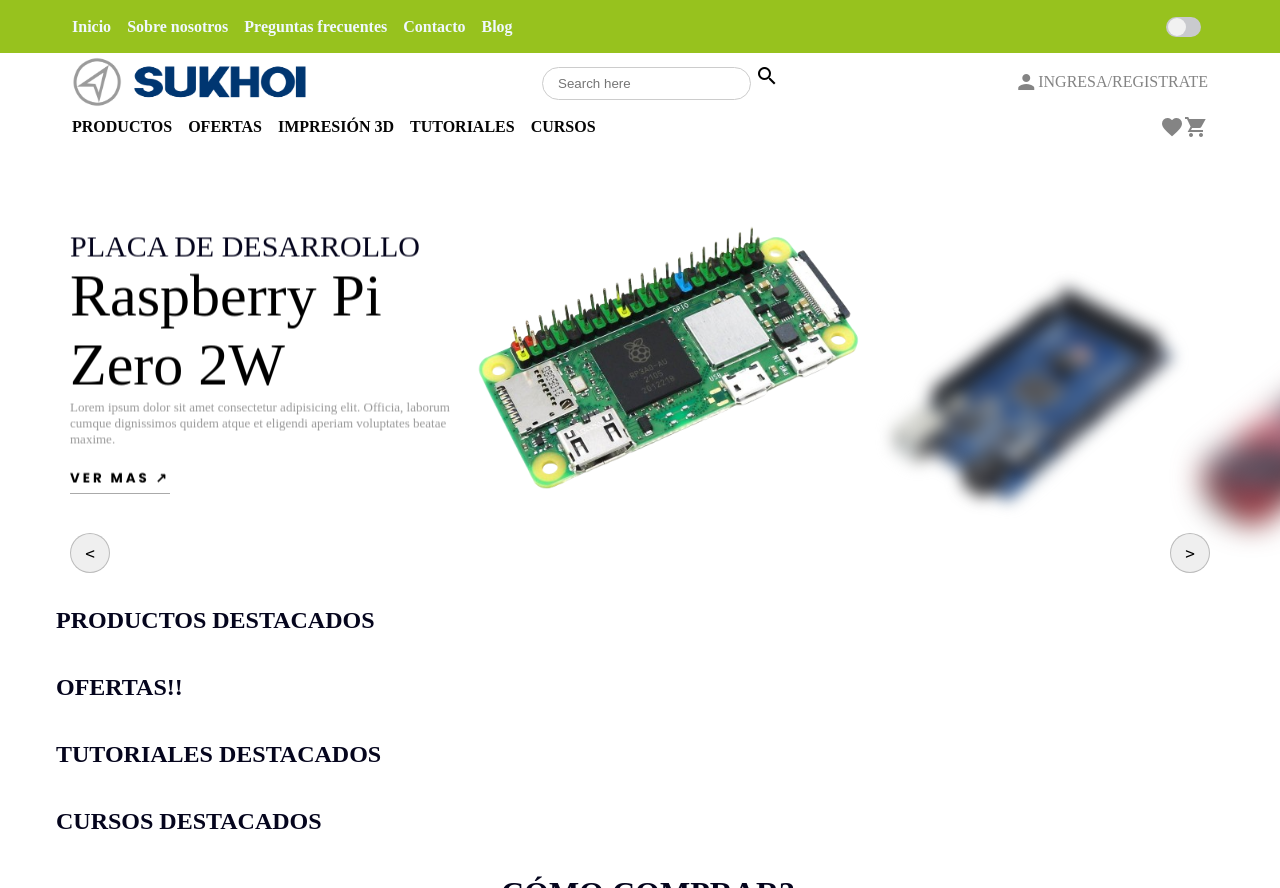
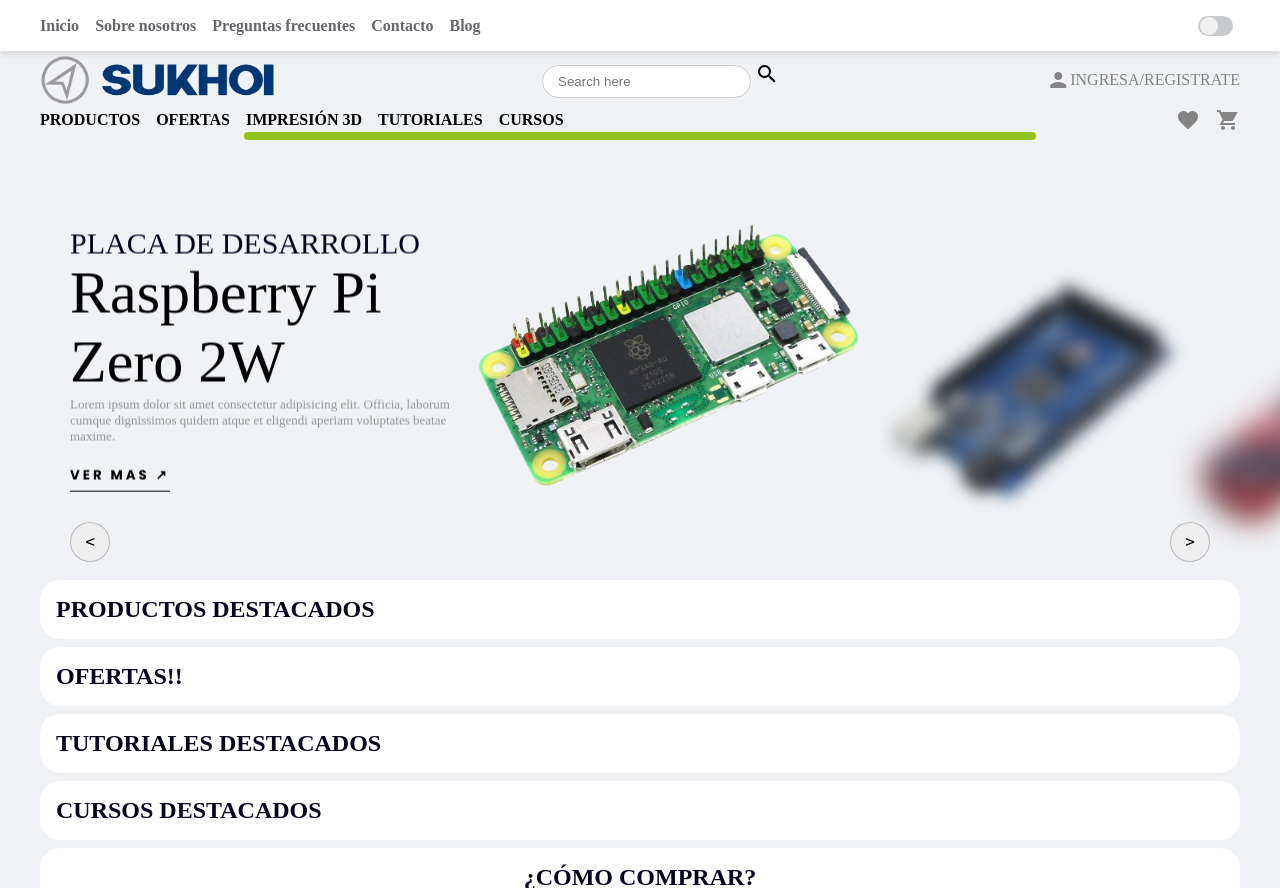
Before and after one commit to joanSR02/hisaltec, a PHP site: page / in a window 1280 px wide. Shown: the top 888 px of the page. Run offline with PHP 8.4, Linux system fonts and the light colour scheme.

Commit message:
estilo mejorado

```diff
--- a/assets/css/estilo.css
+++ b/assets/css/estilo.css
@@ -1,12 +1,17 @@
 @import url('https://fonts.googleapis.com/css2?family=Poppins:wght@300;400;500;600;700;800&display=swap');
 :root{
     /*estilo cuerpo total*/
-    --color-body: rgb(255,255,255);
+    --color-body: rgb(240,242,245);
     --color-contenido: rgb(255,255,255);
     --color-titulo-contenido: rgb(5,5,29);
+    --color-parrafo-contenido: rgb(58,59,60);
+    --color-fondo-icono: rgb(228,230,235);
+    --color-icono-menu: rgb(5,5,5);
+    --color-fondo-hover-icono: rgb(216,218,223);
+    --color-icono: rgb(132,132,132);
     /*estilos encabezado*/
-    --color-encabezado-principal:rgb(151,194,30);
-    --color-texto-principal: aliceblue;
+    --color-fondo-hero_1:rgb(255,255,255);
+    --color-texto-hero_1: rgb(101,103,107);
     --color-texto-secundario: rgb(132,132,132);
     --color-texto-h3: rgb(5,5,5);
 
@@ -129,15 +139,17 @@
 }
 /**********hero_1**********/
 .hero_1{
-    background-color: var(--color-encabezado-principal);
+    background-color: var(--color-fondo-hero_1);
     width: 100%;
     transition: background 0.5s;
+    padding: 0.2rem 0;
+    box-shadow: 0 4px 6px rgba(0, 0, 0, 0.1);
 }
 .contenedor{
     display: flex;
     max-width: 1200px;
     margin: 0 auto;
-    padding: 0.25rem 2rem;
+    width: 95%;
     align-items: center;/*Centrar verticalmente los elementos de contenedor*/
     justify-content: space-between;
 }
@@ -146,14 +158,29 @@
     gap: 1rem;
 }
 .hero_1 .contenedor nav ul li a{
-    color: var(--color-texto-principal);
+    color: var(--color-texto-hero_1);
     font-weight: bold; /* Texto en negrita */
 }
-.hero_1 .menu{
+.hero_1 .icono-menu{
     cursor: pointer;
-    color: var(--color-texto-principal);
+    background-color: var(--color-fondo-icono);
+    color: var(--color-icono-menu);
+    height: 40px;
+    width: 40px;
+    display: none;
+    justify-content: center;
+    align-items: center;
+    border-radius: 50%;
 }
-.hero_1 .contenedor .menu,.hero_1 .contenedor .logo,.hero_1 .contenedor .favoritos_compras{
+.hero_1 .icono-menu:hover{
+    background-color: var(--color-fondo-hover-icono);
+}
+.favoritos_compras{
+    color: var(--color-icono);
+    display: flex;
+    gap: 1rem;
+}
+.hero_1 .logo,.hero_1 .favoritos_compras{
     display: none;
 }
 /*--->switch*/
@@ -186,6 +213,9 @@
     left: 15px;
 }
 /**********hero_2**********/
+.hero_2{
+    padding: 0.2rem 0;
+}
 /******************Buscador (temporal)***********************/
 .search_box {
     position: relative; /* Establece el contenedor como posición relativa */
@@ -229,11 +259,6 @@
 .hero_3 a{
     color: var(--color-texto-h3);
     font-weight: bold; /* Texto en negrita */
-}
-.favoritos_compras{
-    display: flex;
-    align-items: center;
-    color: var(--color-texto-secundario);
 }
 
 /****************************************main****************************************/
@@ -600,6 +625,21 @@
     transform: translate(-100%, -50%) rotate(90deg);/*se trasladara a esta direccion y si rotación sera de 90 grados*/
     filter: blur(130px);
 }
+.carousel .progress-bar-contenedor{
+    display: block;
+    width: 95%;
+    max-width: 1200px;
+    height: 0.5rem;
+    margin: 0 auto;
+}
+.carousel .progress-bar{
+    display: block;
+    width: 100%;
+    height: 100%;
+    background-color: rgb(151,194,30);
+    margin: 0 auto;
+    border-radius: 0.5rem;
+}
 /*tutoriales destacados*/
 .contenido{
     width: 95%;
@@ -617,10 +657,11 @@
 .contenido .titulo{
     margin-right: auto;
     color: var(--color-titulo-contenido);
+    font-size: 1.5rem;
 }
 /*tutorial-compra*/
 .tutorial-compra h2{
-    font-size: 2rem;
+    font-size: 1.5rem;
     color: var(--color-titulo-contenido);
 }
 .video-container {
--- a/assets/js/script.js
+++ b/assets/js/script.js
@@ -7,7 +7,7 @@
 let backButton = document.getElementById('back');
 const palancas = document.querySelectorAll(".switch");
 const circulos = document.querySelectorAll(".circulo");
-const menu = document.querySelector(".menu");
+const menu = document.querySelector(".icono-menu");
 const aside = document.querySelector("aside");
 const menu_sidebar = document.querySelector(".menu_sidebar");
 
@@ -57,14 +57,34 @@
         });
     });
 });
-/*palanca.addEventListener("click",()=>{
-    let body = document.body;
-    body.classList.toggle("dark-mode");
-    circulo.classList.toggle("prendido");
-});*/
 menu.addEventListener("click",()=>{
     aside.classList.add("mostrar-sidebar");
 });
 menu_sidebar.addEventListener("click",()=>{
     aside.classList.remove("mostrar-sidebar");
 });
+/*progress bar */
+function move() {
+    const bar = document.querySelector(".progress-bar");
+    let width = 0;
+    const interval = setInterval(frame, 10); // Ajusta el intervalo según sea necesario
+
+    function frame() {
+        if (width >= 100) {
+            width = 0; // Reinicia el ancho
+            let items = document.querySelectorAll('.carousel .list .item');/*seleccionamos todos los items de nuestro elemento carousel*/
+            listHTML.appendChild(items[0]);
+            carousel.classList.add('next');
+        }
+
+        width=width+0.1;
+        bar.style.width = width + '%';
+
+        if (Math.abs(width - 50) < 0.6) {
+            carousel.classList.remove('next', 'prev');/*Eliminamos las clases next y prev de carousel */
+        }
+    }
+}
+
+// Inicia el progreso cuando se carga la página
+window.onload = move;
--- a/index.html
+++ b/index.html
@@ -88,7 +88,7 @@
                         </div>
                     </div>
                 </div>
-                <div class="menu">
+                <div class="icono-menu">
                     <span class="material-icons-sharp">
                         menu
                     </span>
@@ -164,6 +164,9 @@
     <main>
         <!--Carrusel-->
         <section class="carousel">
+            <div class="progress-bar-contenedor">
+                <div class="progress-bar"></div>
+            </div>
             <div class="list"><!--Esta es el bloque donde estarán todos los items o dispositivos que el usuario podra visualizar-->
                 <div class="item"><!--Item1-->
                     <img src="assets/images/img1.png"><!--La imagen del dispositivo o equipo-->
@@ -472,14 +475,14 @@
             <img src="assets/images/logo.png" alt="Brand Logo" style="height: 50px;">
             <div class="bloques-footer">
                 <div class="contacto-footer bloque-footer">
-                    <h4>CONTACTO</h4>
+                    <h4>Contacto</h4>
                     <p><span class="material-icons-sharp" style="color: #97C21E">place</span> Mi casita Lima-Perú</p>
                     <p><span class="material-icons-sharp" style="color: #97C21E">smartphone</span> Personal: 940075724</p>
                     <p><span class="material-icons-sharp" style="color: #97C21E">calendar_today</span> Horario de atención:<br>    L-V: 9:30am - pm<br>    Dom: 11:00am - 4:00pm</p>
                     <p><span class="material-icons-sharp" style="color: #97C21E">email</span> E-mail: joansalcedorodrigues@gmail.com</p>
                 </div>
                 <div class="tipos_envio-footer bloque-footer">
-                    <h4>TIPOS DE ENVÍOS</h4>
+                    <h4>Tipos de envíos</h4>
                     <p><span class="material-icons-sharp" style="color: #97C21E">airport_shuttle</span> Envios nacionales desde 10 dólares</p>
                     <p><span class="material-icons-sharp" style="color: #97C21E">flight_takeoff</span> Envios internacionales desde 45 dólares</p>
                 </div>
```
Also changed, not shown: other parts of assets/css/estilo.css (+13 -11 lines).
